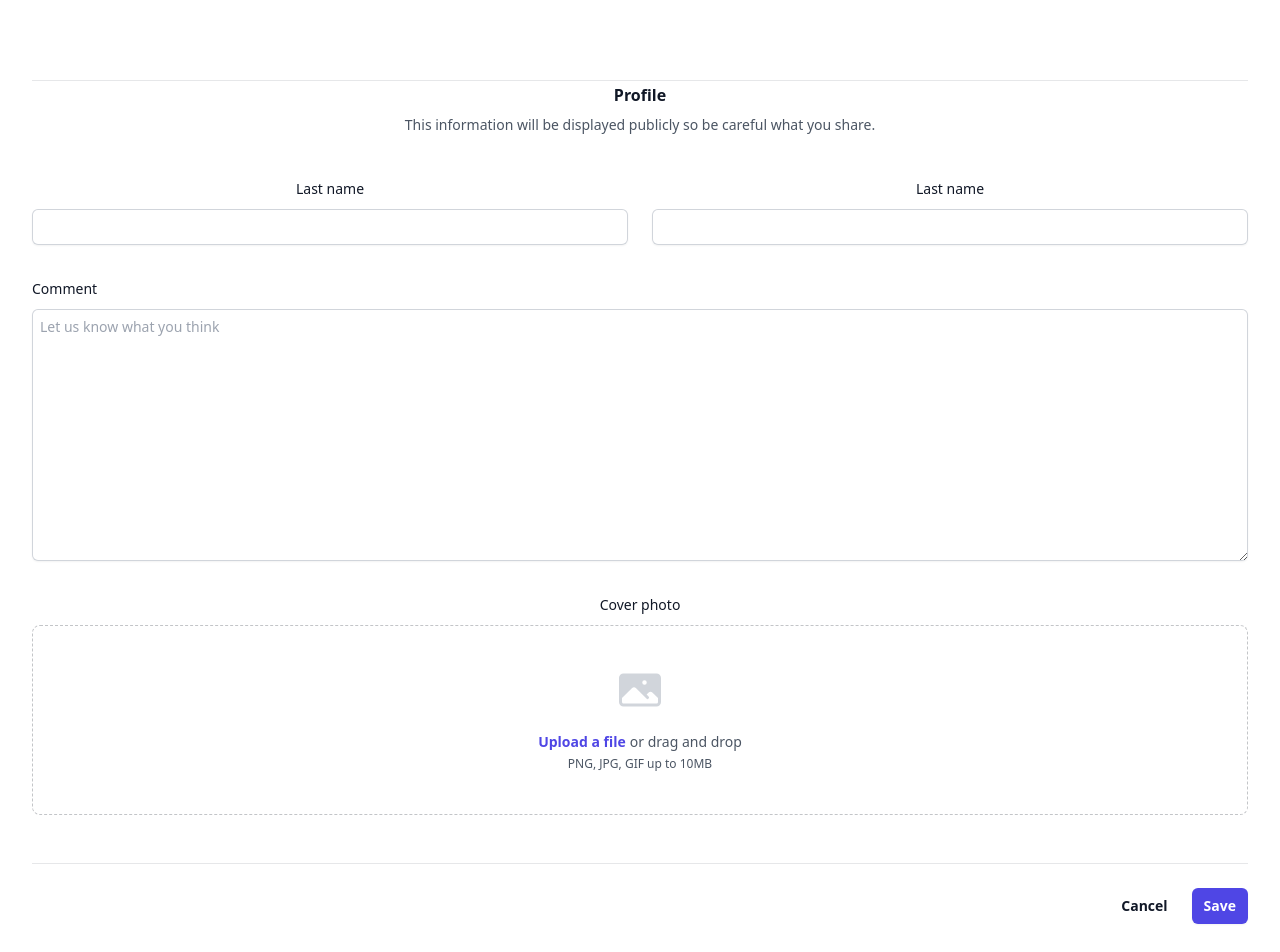
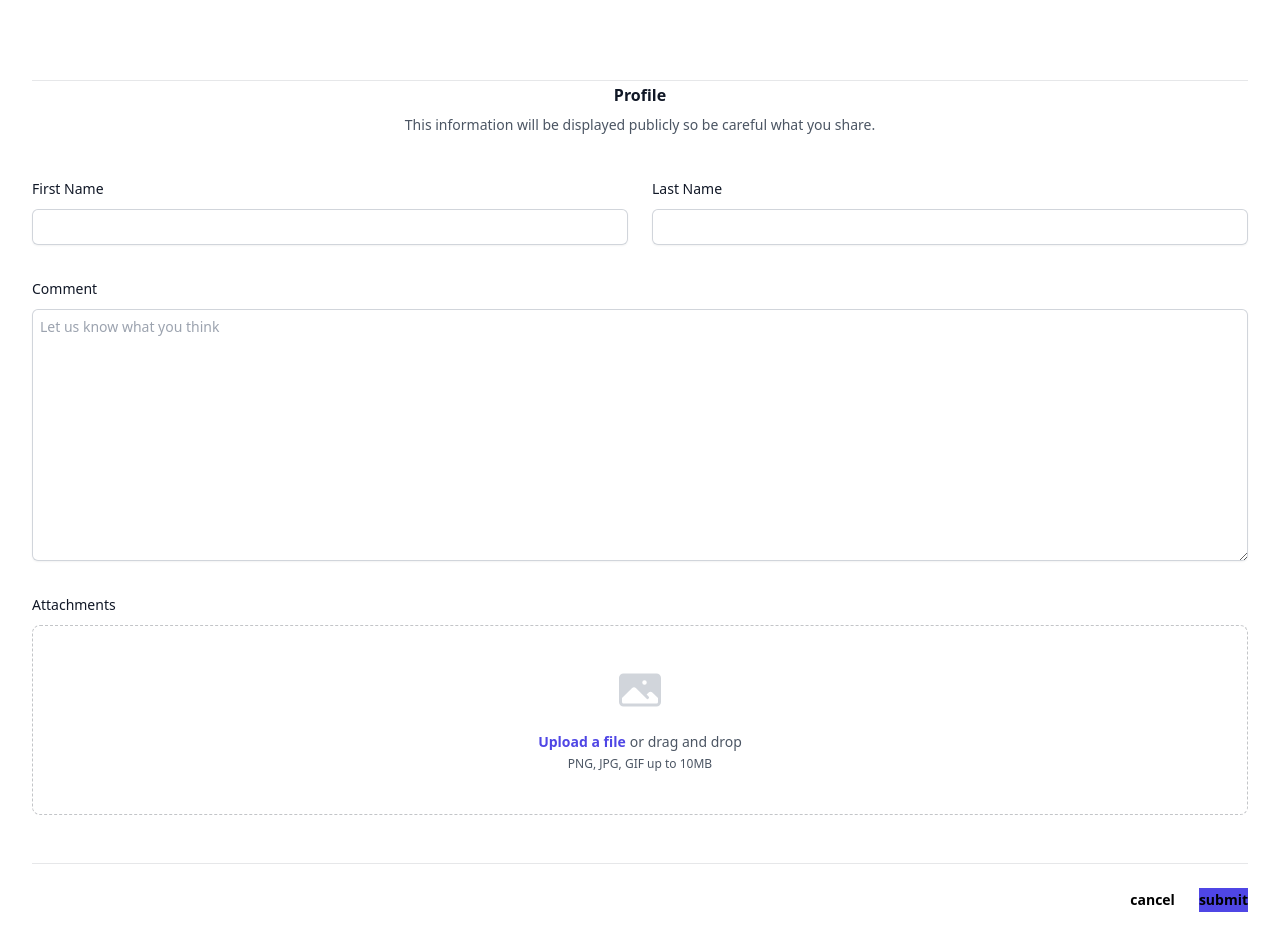
Before and after one commit to jmalab1/vista-monte-mar-services, a React (Vite) app in the folder app/: page / in a window 1280 px wide. Shown: the top 952 px of the page. Built offline with nearby package versions, Linux system fonts and the light colour scheme; a web font is replaced by a local one.

Commit message:
form item updates

```diff
--- /dev/null
+++ b/app/src/components/form-items/Button/index.tsx
@@ -0,0 +1,20 @@
+import React, { FunctionComponent } from 'react';
+import { useState } from 'react';
+
+type TButton = {
+  title: string;
+  color: string;
+};
+
+const Button: FunctionComponent<TButton> = ({ title, color }) => {
+  return (
+    <button
+      type="button"
+      className={`text-sm font-semibold leading-6 ${color}`}
+    >
+      {title}
+    </button>
+  );
+};
+
+export default Button;
--- a/app/src/components/form-items/Input/index.tsx
+++ b/app/src/components/form-items/Input/index.tsx
@@ -1,20 +1,26 @@
-import React from 'react';
+import React, { FunctionComponent } from 'react';
 import { useState } from 'react';
 
-const Input = () => {
+type TInput = {
+  title: string;
+  id: string;
+  placeholder?: string;
+};
+
+const Input: FunctionComponent<TInput> = ({ title, id, placeholder }) => {
   return (
     <div className="sm:col-span-3">
       <label
         htmlFor="last-name"
-        className="block text-sm font-medium leading-6 text-gray-900"
+        className="block text-sm font-medium leading-6 text-gray-900 text-left"
       >
-        Last name
+        {title}
       </label>
       <div className="mt-2">
         <input
           type="text"
-          name="last-name"
-          id="last-name"
+          name={id}
+          id={id}
           autoComplete="family-name"
           className="block w-full rounded-md border-0 py-1.5 text-gray-900 shadow-sm ring-1 ring-inset ring-gray-300 placeholder:text-gray-400 focus:ring-2 focus:ring-inset focus:ring-indigo-600 sm:text-sm sm:leading-6"
         />
--- a/app/src/components/form-items/Upload/index.tsx
+++ b/app/src/components/form-items/Upload/index.tsx
@@ -1,14 +1,18 @@
-import React from 'react';
+import React, { FunctionComponent } from 'react';
 import { useState } from 'react';
 
-const Upload = () => {
+type TUpload = {
+  title: string;
+};
+
+const Upload: FunctionComponent<TUpload> = ({ title }) => {
   return (
     <div className="col-span-full">
       <label
         htmlFor="cover-photo"
-        className="block text-sm font-medium leading-6 text-gray-900"
+        className="block text-sm font-medium leading-6 text-gray-900 text-left"
       >
-        Cover photo
+        {title}
       </label>
       <div className="mt-2 flex justify-center rounded-lg border border-dashed border-gray-900/25 px-6 py-10">
         <div className="text-center">
--- a/app/src/components/forms/ContactForm/index.tsx
+++ b/app/src/components/forms/ContactForm/index.tsx
@@ -4,6 +4,7 @@ import Input from '../../form-items/Input';
 import TextArea from '../../form-items/TextArea';
 import Upload from '../../form-items/Upload';
 import SectionHeader from '../../heading/SectionHeader';
+import Button from '../../form-items/Button';
 
 const ContactForm = () => {
   return (
@@ -12,30 +13,20 @@ const ContactForm = () => {
         <div className="border-b border-gray-900/10 pb-12">
           <SectionHeader />
           <div className="mt-10 grid grid-cols-1 gap-x-6 gap-y-8 sm:grid-cols-6">
-            <Input />
-            <Input />
+            <Input title="First Name" id="firstname" />
+            <Input title="Last Name" id="lastname" />
             <TextArea
               title="Comment"
               id="comment"
               placeholder="Let us know what you think"
             />
-            <Upload />
+            <Upload title="Attachments" />
           </div>
         </div>
       </div>
       <div className="mt-6 flex items-center justify-end gap-x-6">
-        <button
-          type="button"
-          className="text-sm font-semibold leading-6 text-gray-900"
-        >
-          Cancel
-        </button>
-        <button
-          type="submit"
-          className="rounded-md bg-indigo-600 px-3 py-2 text-sm font-semibold text-white shadow-sm hover:bg-indigo-500 focus-visible:outline focus-visible:outline-2 focus-visible:outline-offset-2 focus-visible:outline-indigo-600"
-        >
-          Save
-        </button>
+        <Button title="cancel" color="" />
+        <Button title="submit" color="bg-indigo-600" />
       </div>
     </form>
   );
```
